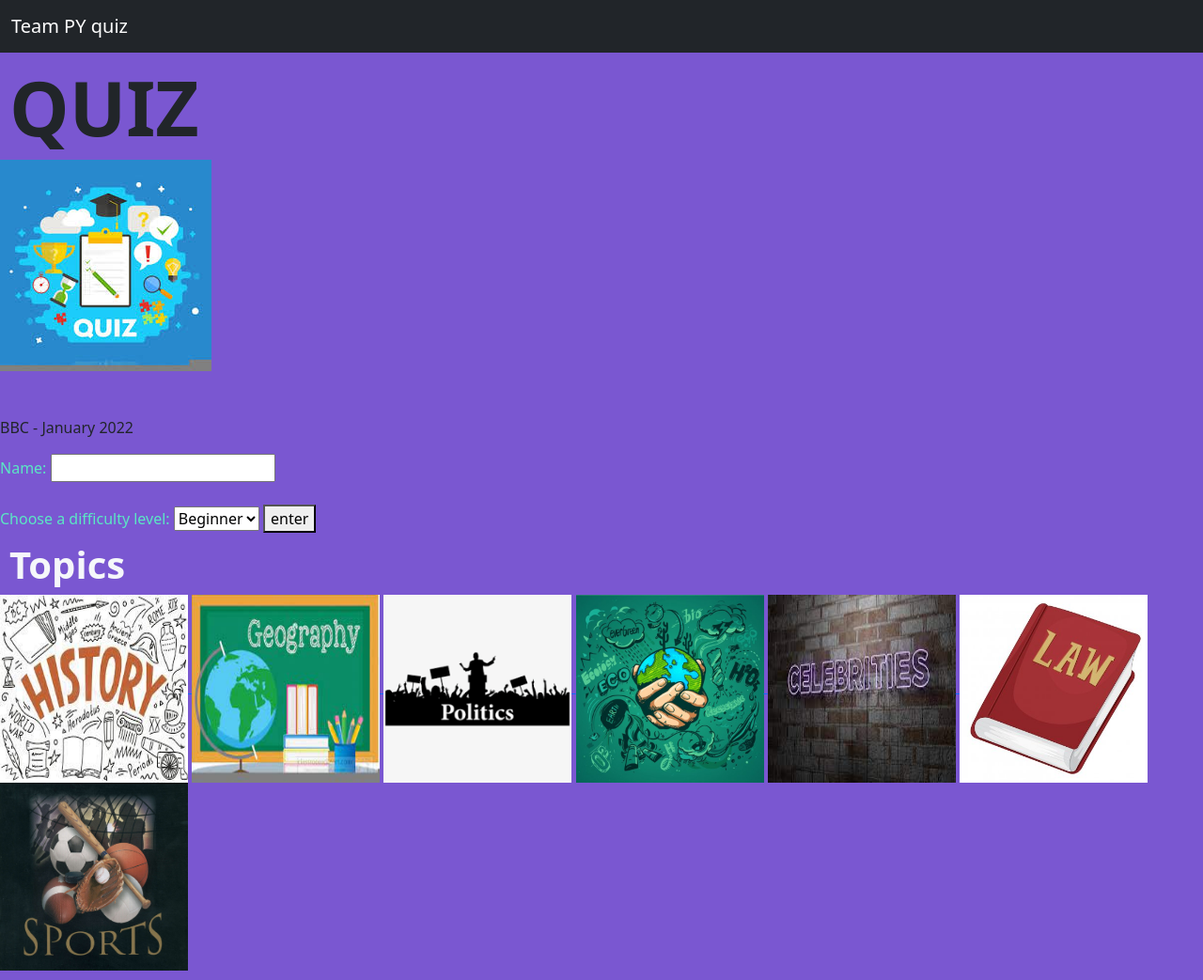
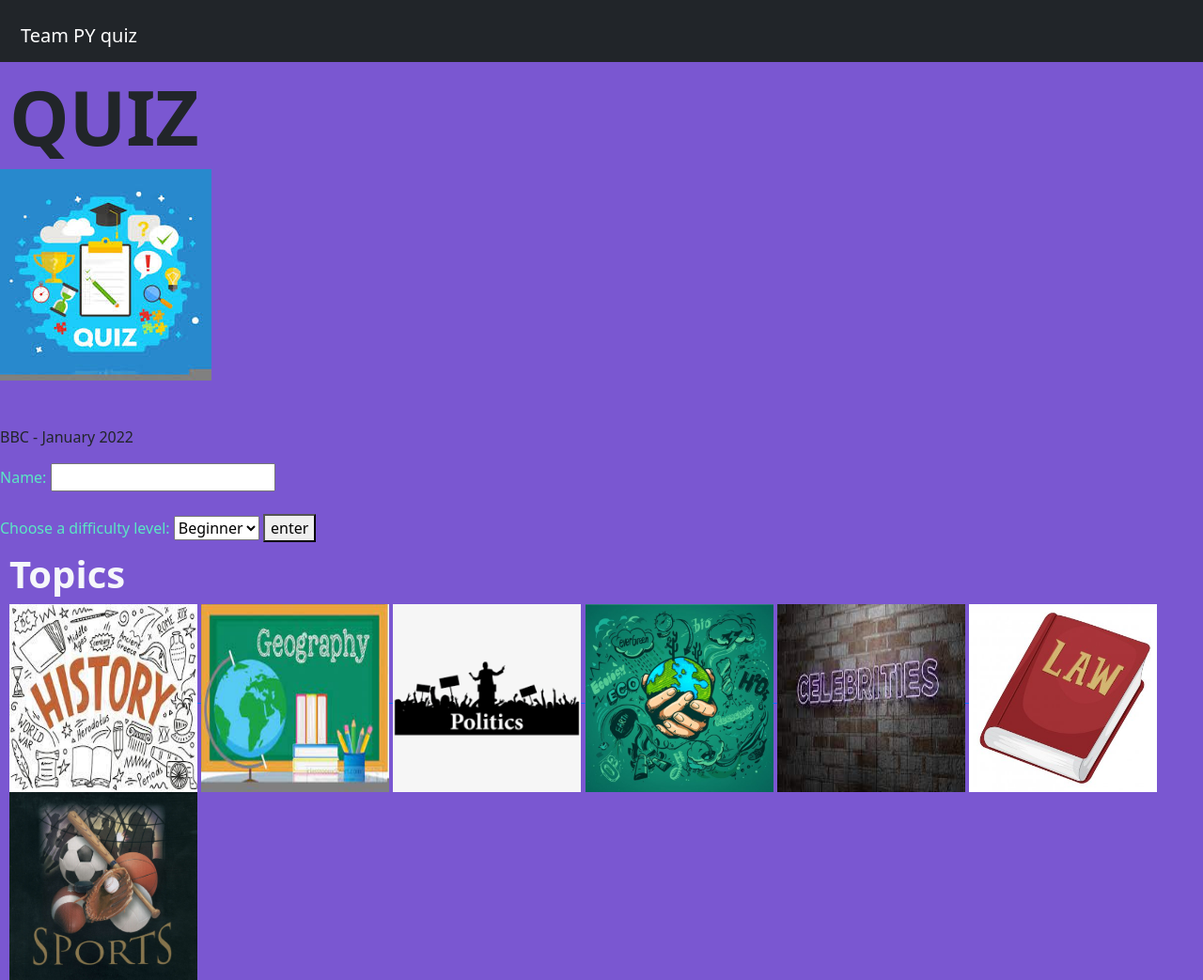
Before and after one commit to OMBowkerBBC/TeamPy, a Flask app: page / in a window 1280 px wide. Shown: the whole page at 94% size. Run offline with Flask 2, Linux system fonts and the light colour scheme.

Commit message:
margign for images

```diff
--- a/static/css/quizStart.css
+++ b/static/css/quizStart.css
@@ -28,3 +28,9 @@ h2 {
 label {
   color: #5be7c4;
 }
+
+a{
+  position: relative;
+  left: 10px;
+  margin-top: 10px;
+}
```
